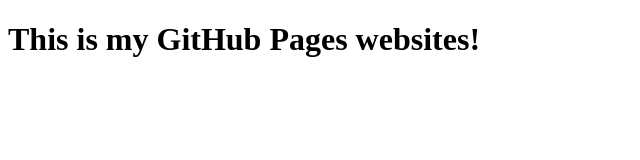
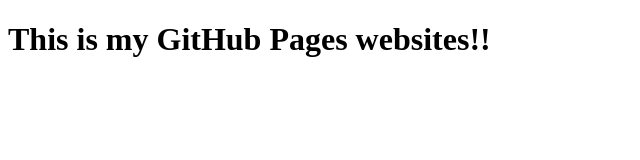
Before and after one commit to RoneyMoreira/RoneyMoreira, a plain HTML site: page index.html in a window 1280 px wide. Shown: the full height of the page, 0-640 px from the left. Drawn offline with Linux system fonts and the light colour scheme.

Commit message:
Add exclamation point

```diff
--- a/index.html
+++ b/index.html
@@ -4,6 +4,6 @@
         <title>My site!</title>
     </head>
     <body>
-        <h1>This is my GitHub Pages websites!</h1>
+        <h1>This is my GitHub Pages websites!!</h1>
     </body>
 </html>
```
